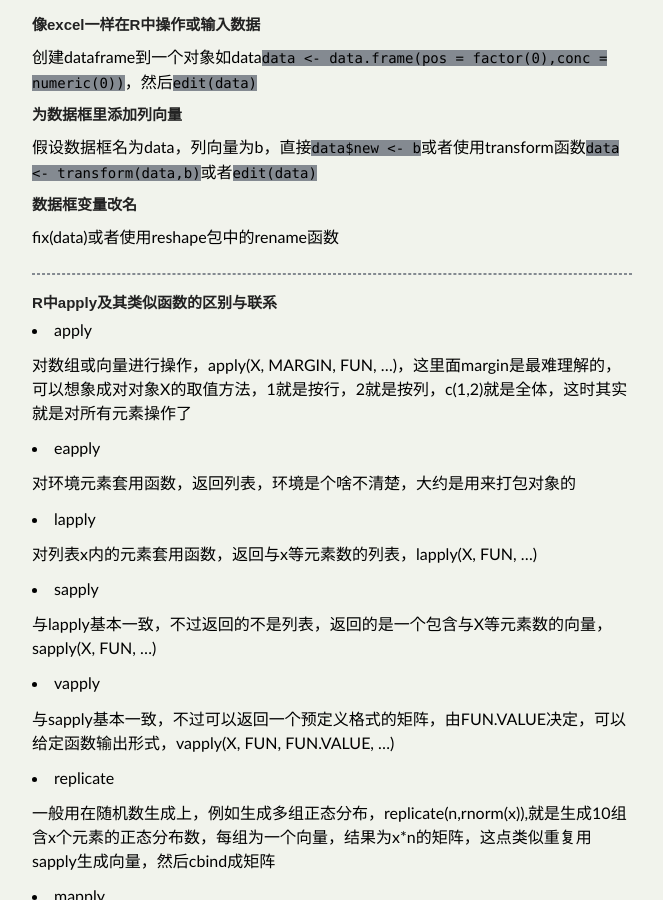
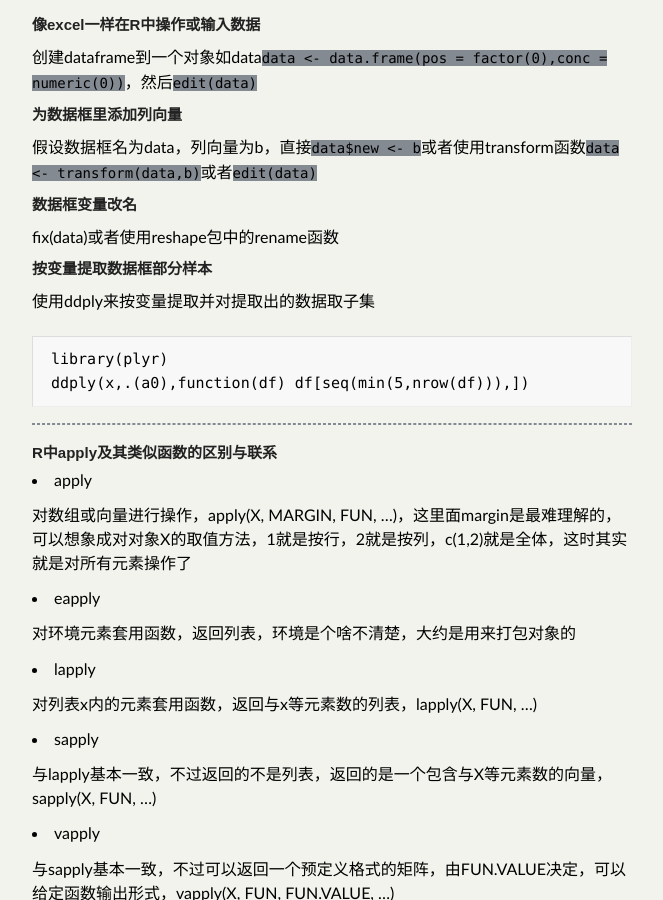
Before and after one commit to yufree/blogcn, a Jekyll site: the page built from Rtips/index.md, in a window 1280 px wide and 900 px high, scrolled down 3229 px. Shown: the whole window, without its empty margins (308-971 px from the left). Built offline with Jekyll 4.4.1, drawn with Linux system fonts in a browser that asks for light colours; some web fonts are replaced; comment, search, counter and statistics services are not loaded.

Commit message:
add rtips

````diff
--- a/Rtips/index.md
+++ b/Rtips/index.md
@@ -142,6 +142,15 @@ markdown语法相对简单，输出幻灯片中结构的调整最好直接修改
 
 fix(data)或者使用reshape包中的rename函数
 
+## 按变量提取数据框部分样本
+
+使用ddply来按变量提取并对提取出的数据取子集
+
+```
+library(plyr)
+ddply(x,.(a0),function(df) df[seq(min(5,nrow(df))),])
+```
+
 ----
 
 ## R中apply及其类似函数的区别与联系
````
